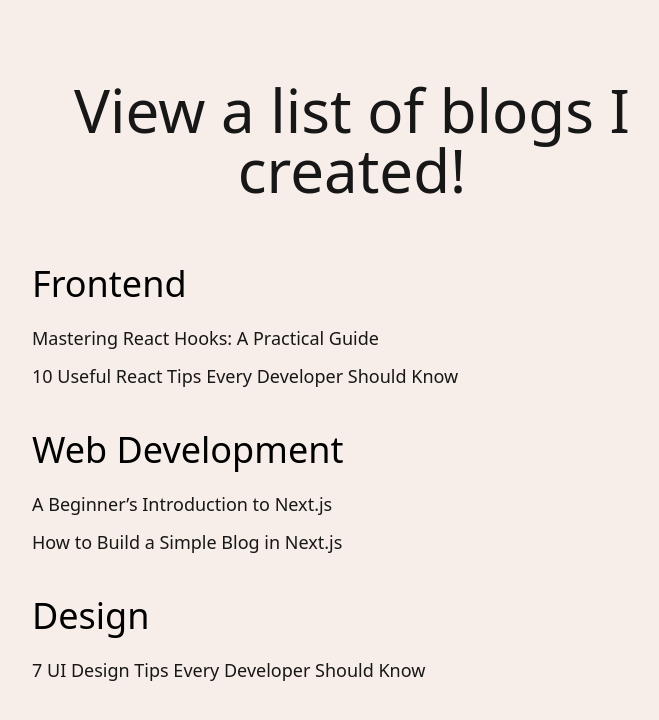
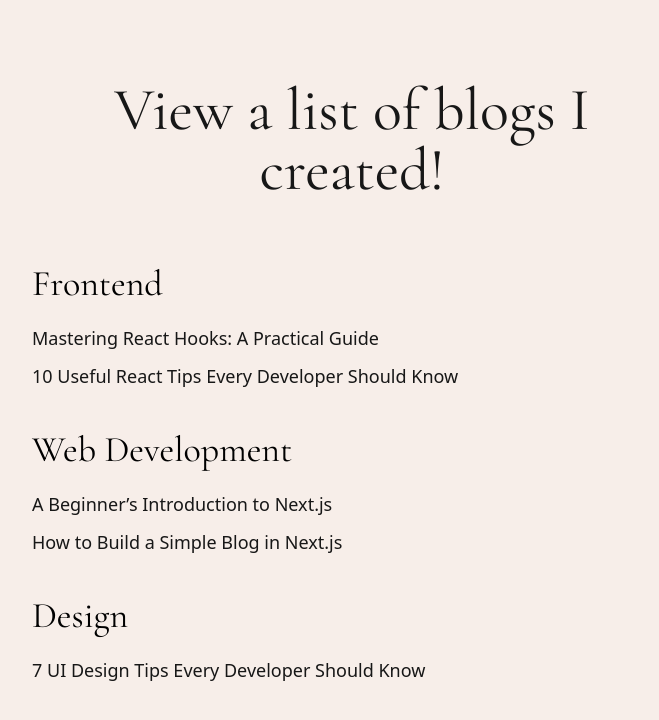
Before and after one commit to keliaa1/SimbiSpace, a Next.js app: page /blogs in a window 1280 px wide. Shown: the top 720 px of the page, without its empty margins (288-947 px from the left). Built offline with nearby package versions, Linux system fonts and the light colour scheme.

Commit message:
Fix: headings font usage

```diff
--- a/app/globals.css
+++ b/app/globals.css
@@ -4,6 +4,12 @@
 @theme {
   --font-family-poppins: "Poppins", sans-serif;
   --font-family-cormorant-garamond: "Cormorant Garamond", serif;
+}
+h1{
+  font-family: var(--font-family-cormorant-garamond);
+}
+h2{
+  font-family: var(--font-family-cormorant-garamond);
 }
 
 .article {
@@ -37,3 +43,6 @@
 .article > blockquote {
   @apply pl-5 italic border-l-2 border-neutral-600;
 }
+.article>p>img{
+  @apply mx-auto w-1/2 h-1/2;
+}
```
